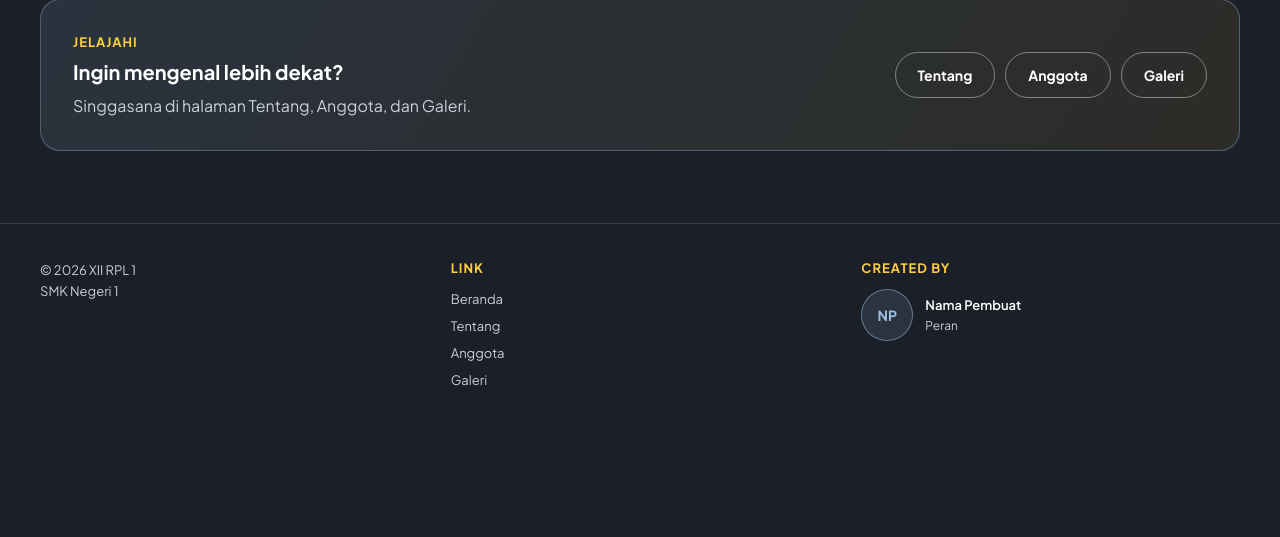
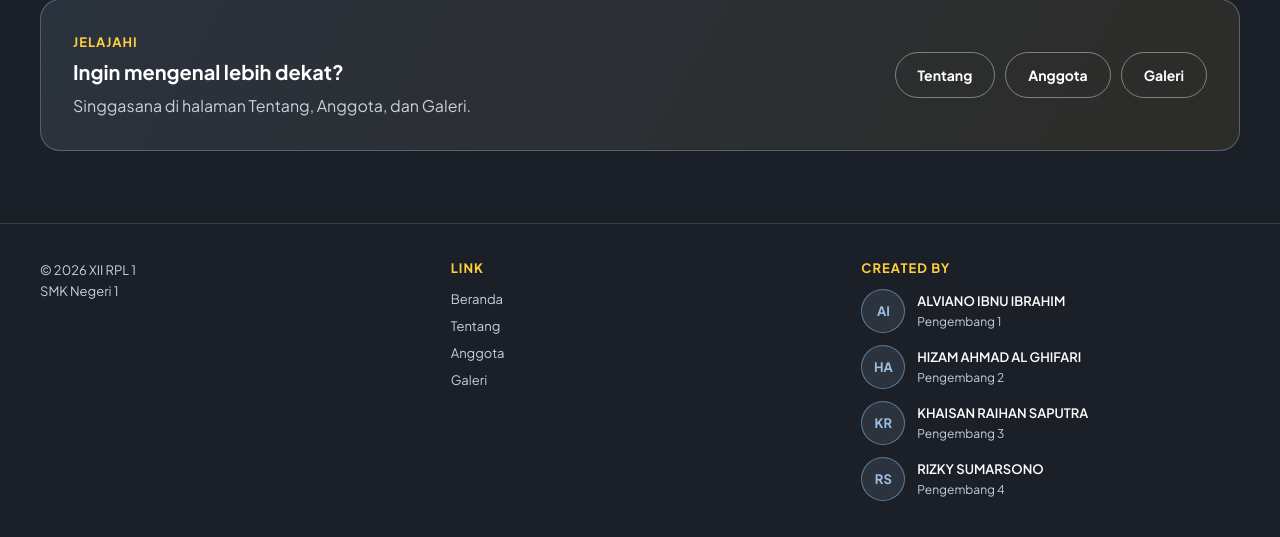
Before and after one commit to alvianootech/web-profile-rpl1, a PHP site: page /index.php in a window 1280 px wide. Shown: the part 1496-2033 px from the top of the page. Before the commit the page ends 1882 px from the top, so only its background shows below. Run offline with PHP 8.4, Linux system fonts and the light colour scheme.

Commit message:
ibnu: menambahkan pengembang di footer

```diff
--- a/assets/css/style.css
+++ b/assets/css/style.css
@@ -839,6 +839,11 @@ h3 {
     color: var(--blue);
 }
 
+.creator-list {
+    display: grid;
+    gap: 12px;
+}
+
 .creator {
     display: flex;
     align-items: center;
@@ -849,13 +854,13 @@ h3 {
     display: grid;
     place-items: center;
     flex: none;
-    width: 52px;
-    height: 52px;
+    width: 44px;
+    height: 44px;
     border: 1px solid rgba(157, 192, 227, 0.5);
     border-radius: 50%;
     background: rgba(157, 192, 227, 0.12);
     color: var(--blue);
-    font-size: 14px;
+    font-size: 13px;
     font-weight: 700;
 }
 
--- a/data/kelas.php
+++ b/data/kelas.php
@@ -59,8 +59,25 @@ return [
     ],
 
     'pembuat'    => [
-        'nama'  => 'Nama Pembuat',
-        'peran' => 'Peran',
-        'foto'  => '',
+        [
+            'nama'  => 'ALVIANO IBNU IBRAHIM',
+            'peran' => 'Pengembang 1',
+            'foto'  => '',
+        ],
+        [
+            'nama'  => 'HIZAM AHMAD AL GHIFARI',
+            'peran' => 'Pengembang 2',
+            'foto'  => '',
+        ],
+        [
+            'nama'  => 'KHAISAN RAIHAN SAPUTRA',
+            'peran' => 'Pengembang 3',
+            'foto'  => '',
+        ],
+        [
+            'nama'  => 'RIZKY SUMARSONO',
+            'peran' => 'Pengembang 4',
+            'foto'  => '',
+        ],
     ],
 ];
--- a/includes/footer.php
+++ b/includes/footer.php
@@ -3,11 +3,17 @@ if (!isset($kelas)) {
     $kelas = require __DIR__ . '/../data/kelas.php';
 }
 
-$pembuat = $kelas['pembuat'] ?? [
-    'nama' => 'Nama Pembuat',
-    'peran' => 'Peran',
-    'foto' => '',
+$pembuat = $kelas['pembuat'] ?? [];
+
+if (isset($pembuat['nama'])) {
+    $pembuat = [$pembuat];
+}
+
+if (!is_array($pembuat) || $pembuat === []) {
+    $pembuat = [
+        ['nama' => 'Nama Pembuat 1', 'peran' => 'Pengembang 1', 'foto' => ''],
     ];
+}
 
 $footerLinks = [
     'index.php'   => 'Beranda',
@@ -15,14 +21,6 @@ $footerLinks = [
     'anggota.php' => 'Anggota',
     'galeri.php'  => 'Galeri',
 ];
-
-$initials = '';
-foreach (explode(' ', trim($pembuat['nama'])) as $bagian) {
-    if ($bagian !== '') {
-        $initials .= strtoupper(substr($bagian, 0, 1));
-    }
-}
-$initials = substr($initials, 0, 2);
 ?>
 </main>
 
@@ -48,14 +46,25 @@ $initials = substr($initials, 0, 2);
 
         <div class="footer-column footer-creator">
             <h2 class="footer-heading">Created by</h2>
+            <div class="creator-list">
+                <?php foreach ($pembuat as $orang): ?>
+                    <?php
+                    $nama = $orang['nama'] ?? 'Nama Pembuat';
+                    $avatar = function_exists('rpl_initials') ? rpl_initials($nama) : substr($nama, 0, 2);
+                    if (preg_match('/\b(\d+)$/', $nama, $cocok)) {
+                        $avatar = strtoupper(substr($nama, 0, 1)) . $cocok[1];
+                    }
+                    ?>
                     <div class="creator">
                         <div class="creator-avatar" aria-hidden="true">
-                    <?= htmlspecialchars($initials, ENT_QUOTES, 'UTF-8') ?>
+                            <?= htmlspecialchars($avatar, ENT_QUOTES, 'UTF-8') ?>
                         </div>
                         <div>
-                    <p class="creator-name"><?= htmlspecialchars($pembuat['nama'], ENT_QUOTES, 'UTF-8') ?></p>
-                    <p class="creator-role"><?= htmlspecialchars($pembuat['peran'], ENT_QUOTES, 'UTF-8') ?></p>
+                            <p class="creator-name"><?= htmlspecialchars($nama, ENT_QUOTES, 'UTF-8') ?></p>
+                            <p class="creator-role"><?= htmlspecialchars($orang['peran'] ?? 'Peran', ENT_QUOTES, 'UTF-8') ?></p>
                         </div>
+                    </div>
+                <?php endforeach; ?>
             </div>
         </div>
     </div>
```
Lines whose indentation alone changed are shown as unchanged.
